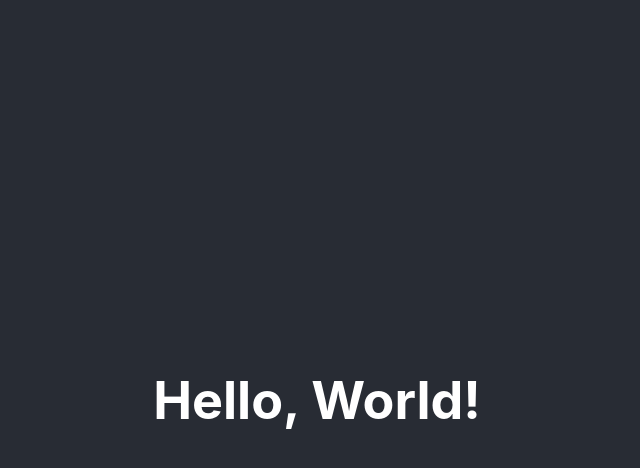
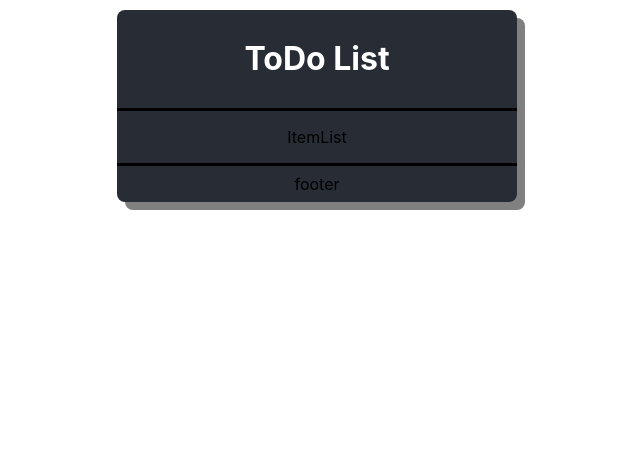
Before and after one commit to anoopyadav/todo-list, a React (Create React App) app: page / in a window 1280 px wide. Shown: the top 468 px of the page, without its empty margins (323-963 px from the left). Built offline with nearby package versions, Linux system fonts and the light colour scheme.

Commit message:
Add component structure

```diff
--- a/src/App.css
+++ b/src/App.css
@@ -1,20 +1,18 @@
 .App {
     text-align: center;
-}
+    width: 400px;
+    background-color: #282c34;
 
-.App-logo {
-  height: 40vmin;
-  pointer-events: none;
-}
+    /* center align the div */
+    margin:10px auto;
 
-@media (prefers-reduced-motion: no-preference) {
-  .App-logo {
-    animation: App-logo-spin infinite 20s linear;
-  }
+    box-shadow: 8px 8px gray;
+    border-radius: 8px;
+    position: relative;
 }
 
 .App-header {
-  background-color: #282c34;
+    /*background-color: #282c34;
     min-height: 100vh;
     display: flex;
     flex-direction: column;
@@ -22,17 +20,13 @@
     justify-content: center;
     font-size: calc(10px + 2vmin);
     color: white;
+    */
+    padding-top: 8px;
+    padding-bottom: 8px;
+    color: white;
+    border-bottom: solid black;
 }
 
 .App-link {
     color: #61dafb;
 }
-
-@keyframes App-logo-spin {
-  from {
-    transform: rotate(0deg);
-  }
-  to {
-    transform: rotate(360deg);
-  }
-}
--- a/src/App.js
+++ b/src/App.js
@@ -1,14 +1,24 @@
-import React from 'react';
+import React, { Component } from 'react';
 import './App.css';
+import Header from './components/Header/Header';
+import ItemList from './components/ItemList/ItemList';
+import Footer from './components/Footer/Footer';
 
-function App() {
-  return (
-    <div className="App">
-      <header className="App-header">
-          <h1>Hello, World!</h1>
-      </header>
-    </div>
-  );
+
+class App extends Component {
+    state = {
+        items: []
+    }
+
+    render() {
+        return (
+            <div className="App">
+                <Header />
+                <ItemList />
+                <Footer />
+            </div>
+        );
+    }
 }
 
 export default App;
--- /dev/null
+++ b/src/components/Footer/Footer.css
@@ -0,0 +1,6 @@
+footer {
+    text-align: center;
+    border-top: solid black;
+    padding-top: 8px;
+    padding-bottom: 8px;
+}
--- /dev/null
+++ b/src/components/Footer/Footer.js
@@ -0,0 +1,12 @@
+import React from 'react';
+import './Footer.css';
+
+const Footer = () => {
+    return (
+        <footer>
+            footer
+        </footer>
+    );
+}
+
+export default Footer;
--- /dev/null
+++ b/src/components/Header/Header.js
@@ -0,0 +1,11 @@
+import React from 'react';
+
+const Header = () => {
+    return (
+        <header className="App-header">
+            <h1>ToDo List</h1>
+        </header>
+    );
+}
+
+export default Header;
--- /dev/null
+++ b/src/components/ItemList/ItemList.js
@@ -0,0 +1,11 @@
+import React from 'react';
+
+const ItemList = () => {
+    return (
+        <div>
+            <p>ItemList</p>
+        </div>
+    );
+}
+
+export default ItemList;
```
Lines whose indentation alone changed are shown as unchanged.
